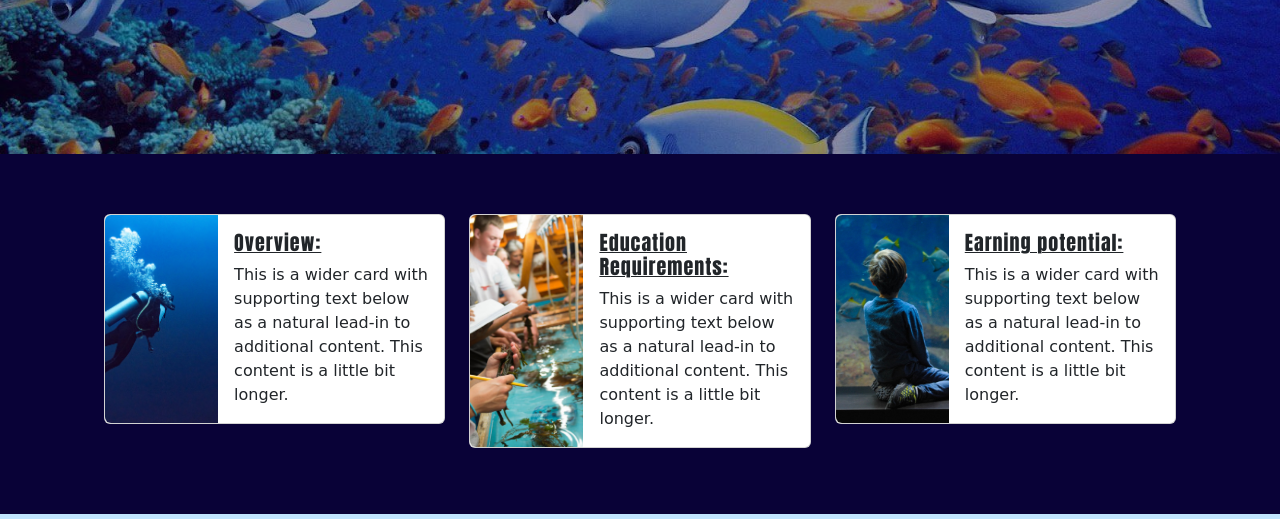
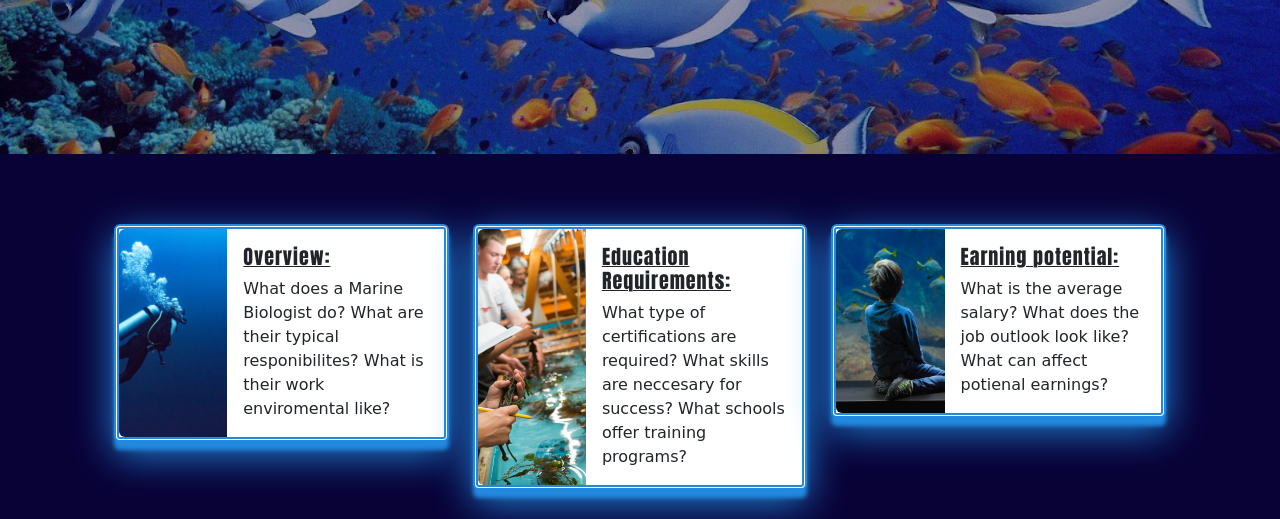
Before and after one commit to bri-depinto/april-future, a plain HTML site: page index.html in a window 1280 px wide. Shown: the part 426-945 px from the top of the page. Drawn offline with nearby package versions, Linux system fonts and the light colour scheme; a web font is replaced by a local one.

Commit message:
decorated the cards

```diff
--- a/index.html
+++ b/index.html
@@ -78,7 +78,7 @@
           <div class="col-lg-8">
             <div class="card-body">
               <h5 class="card-title">Overview:</h5>
-              <p class="card-text">This is a wider card with supporting text below as a natural lead-in to additional content. This content is a little bit longer.</p>
+              <p class="card-text">What does a Marine Biologist do? What are their typical responibilites? What is their work enviromental like?</p>
             </div>
           </div>
         </div>
@@ -96,7 +96,7 @@
           <div class="col-lg-8">
             <div class="card-body">
               <h5 class="card-title">Education Requirements:</h5>
-              <p class="card-text">This is a wider card with supporting text below as a natural lead-in to additional content. This content is a little bit longer.</p>
+              <p class="card-text">What type of certifications are required? What skills are neccesary for success? What schools offer training programs?   </p>
             </div>
           </div>
         </div>
@@ -114,7 +114,7 @@
           <div class="col-lg-8">
             <div class="card-body">
               <h5 class="card-title">Earning potential:</h5>
-              <p class="card-text">This is a wider card with supporting text below as a natural lead-in to additional content. This content is a little bit longer.</p>
+              <p class="card-text"> What is the average salary? What does the job outlook look like? What can affect potienal earnings? </p>
             </div>
           </div>
         </div>
--- a/style.css
+++ b/style.css
@@ -29,6 +29,7 @@ letter-spacing: 8px;
     margin-bottom: 50px;
     margin-right: 10px;
     margin-left: 10px;
+    padding: 10px;
 }
 .imgc{
     height:100%;
@@ -37,6 +38,8 @@ letter-spacing: 8px;
 .card{
     min-height: 150px;
     min-width: 150px;
+    border: 5px double #2289DE;
+    box-shadow: 0 8px 4px 0 #2289DE, 0 12px 40px 0 #2289DE;
 }
 .navbar-brand{
   font-family:'Englebert', cursive; ;
```
